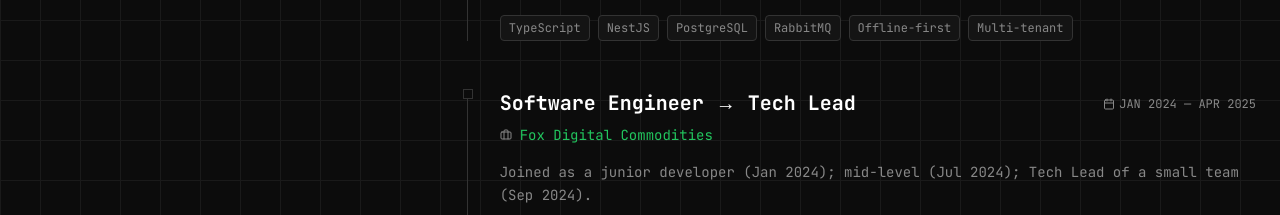
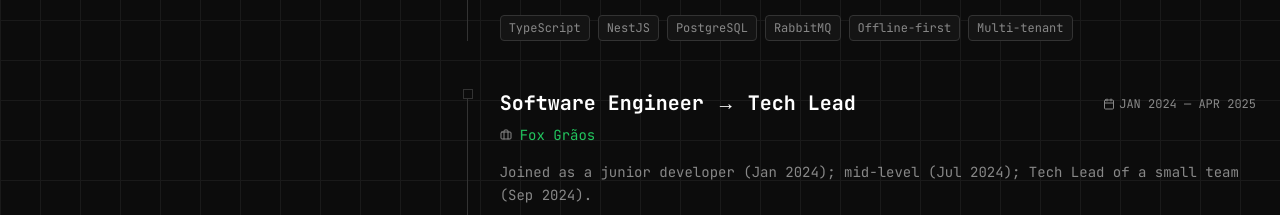
Before and after one commit to Gefferson-Souza/personal-website, a Next.js app: page / in a window 1280 px wide. Shown: the part 1100-1315 px from the top of the page. Built offline with nearby package versions, Linux system fonts and the light colour scheme.

Commit message:
fix(site): Fox Grãos como nome da empresa
Co-Authored-By: Claude Opus 5.5 <noreply@anthropic.com>
Claude-Session: https://claude.ai/code/session_01Bn1UjCGhf74vq4CBNDtR3f

```diff
--- a/components/Experience.tsx
+++ b/components/Experience.tsx
@@ -14,7 +14,7 @@ export default function Experience() {
       ]
     },
     {
-      company: "Fox Digital Commodities",
+      company: "Fox Grãos",
       role: "Software Engineer → Tech Lead",
       date: "JAN 2024 — APR 2025",
       summary:
```
